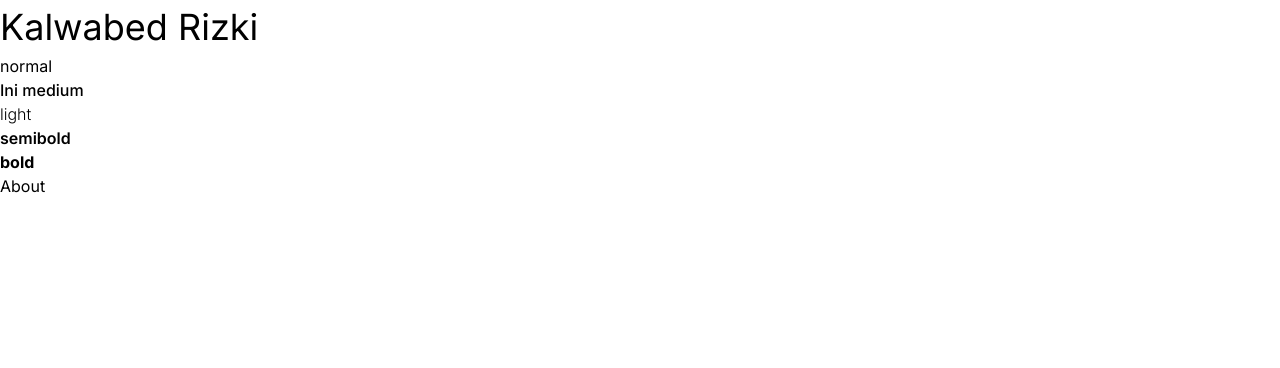
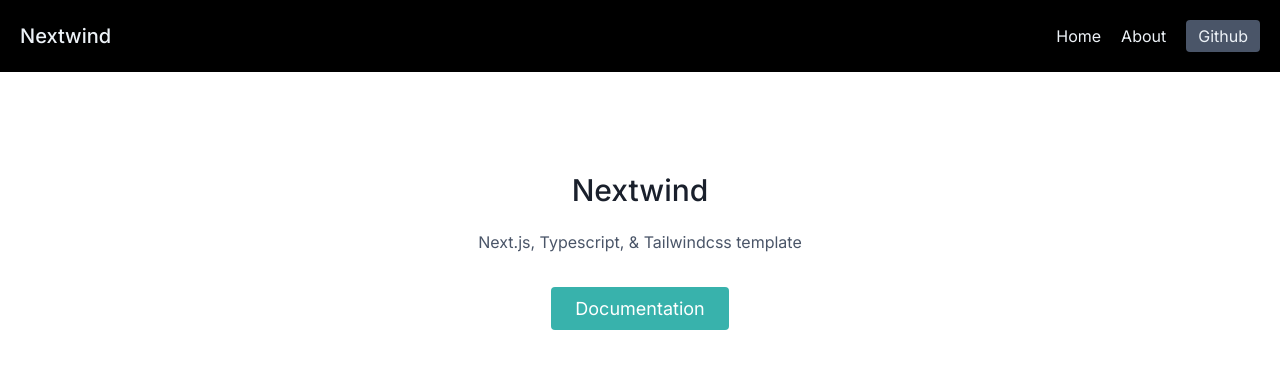
Before and after one commit to kalwabed/nextwind, a Next.js app: page / in a window 1280 px wide. Shown: the top 368 px of the page. Built offline with nearby package versions, Linux system fonts and the light colour scheme.

Commit message:
👌 IMPROVE: home page

```diff
--- a/next-sitemap.js
+++ b/next-sitemap.js
@@ -1,4 +1,6 @@
+const siteConfig = require('./site-config')
+
 module.exports = {
-  siteUrl: 'your-site.com',
+  siteUrl: siteConfig.default.url,
   generateRobotsTxt: true
 }
--- /dev/null
+++ b/src/components/Layout.tsx
@@ -0,0 +1,39 @@
+import Link from 'next/link'
+import siteConfig from 'site-config'
+
+const Layout = ({ children }) => {
+  return (
+    <>
+      <Header />
+      {children}
+    </>
+  )
+}
+
+const Header = () => (
+  <header className="text-gray-200 bg-black">
+    <div className="container mx-auto flex flex-wrap p-5 flex-col md:flex-row items-center">
+      <Link href="/">
+        <a className="flex font-medium items-center mb-4 md:mb-0">
+          <span className="text-xl">{siteConfig.title}</span>
+        </a>
+      </Link>
+      <nav className="md:ml-auto flex flex-wrap items-center text-base justify-center">
+        <Link href="/">
+          <a className="mr-5 hover:text-teal-500 transition-colors duration-75 ease-out">Home</a>
+        </Link>
+        <Link href="/about">
+          <a className="mr-5 hover:text-teal-500 transition-colors duration-75 ease-out">About</a>
+        </Link>
+      </nav>
+      <button
+        className="inline-flex items-center bg-gray-700 border-0 py-1 px-3 focus:outline-none hover:bg-teal-500 rounded text-base mt-4 md:mt-0 transition-colors duration-75 ease-out"
+        type="button"
+      >
+        <a href="https://github.com/kaliwa/nextwind">Github</a>
+      </button>
+    </div>
+  </header>
+)
+
+export default Layout
--- /dev/null
+++ b/src/components/home/hero.module.css
@@ -0,0 +1,43 @@
+.wrapper {
+  @apply text-gray-700;
+}
+
+.contentWrapper {
+  @apply mx-auto flex px-5 py-24 items-center justify-center flex-col;
+}
+
+.content {
+  @apply text-center w-full;
+}
+
+.title {
+  @apply text-4xl mb-4 font-medium text-gray-900;
+}
+
+.subtitle {
+  @apply leading-relaxed mb-8;
+}
+
+.documentation {
+  @apply inline-flex text-white bg-teal-500 border-0 py-2 px-6 rounded text-lg transition-colors ease-out duration-75;
+}
+
+.documentation:focus {
+  @apply outline-none;
+}
+
+.documentation:hover {
+  @apply bg-gray-600;
+}
+
+@screen md {
+  .title {
+    @apply text-3xl;
+  }
+}
+
+@screen lg {
+  .content {
+    @apply w-2/3;
+  }
+}
--- /dev/null
+++ b/src/components/home/hero.tsx
@@ -0,0 +1,20 @@
+import siteConfig from 'site-config'
+import styled from './hero.module.css'
+
+const Hero = () => (
+  <section className={styled.wrapper}>
+    <div className={`container ${styled.contentWrapper}`}>
+      <div className={styled.content}>
+        <h1 className={styled.title}>{siteConfig.title}</h1>
+        <p className={styled.subtitle}>{siteConfig.description}</p>
+        <div className="flex justify-center">
+          <button className={styled.documentation} type="button">
+            <a href="https://github.com/kaliwa/nextwind">Documentation</a>
+          </button>
+        </div>
+      </div>
+    </div>
+  </section>
+)
+
+export default Hero
--- a/src/pages/about.tsx
+++ b/src/pages/about.tsx
@@ -1,14 +1,13 @@
+import Layout from '@/components/Layout'
 import { NextSeo } from 'next-seo'
-import Link from 'next/link'
 
 const About = () => {
   return (
     <div>
       <NextSeo title="| about" />
-      <h2 className="text-3xl">Rizki</h2>
-      <Link href="/">
-        <a>Home</a>
-      </Link>
+      <Layout>
+        <h1 className="text-3xl mx-auto">About page</h1>
+      </Layout>
     </div>
   )
 }
--- a/src/pages/index.tsx
+++ b/src/pages/index.tsx
@@ -1,19 +1,15 @@
 import { NextSeo } from 'next-seo'
-import Link from 'next/link'
+
+import Hero from '@/components/home/hero'
+import Layout from '@/components/Layout'
 
 export default function Home() {
   return (
     <div className="app">
-      <NextSeo title="| home" />
-      <h1 className="text-4xl">Kalwabed Rizki</h1>
-      <div className="font-normal">normal</div>
-      <div className="font-medium">Ini medium</div>
-      <div className="font-light">light</div>
-      <div className="font-semibold">semibold</div>
-      <div className="font-bold">bold</div>
-      <Link href="/about">
-        <a>About</a>
-      </Link>
+      <Layout>
+        <NextSeo title="| home" />
+        <Hero />
+      </Layout>
     </div>
   )
 }
--- a/src/styles/nprogress.css
+++ b/src/styles/nprogress.css
@@ -3,7 +3,7 @@
 }
 
 #nprogress .bar {
-  background: #155e9b;
+  background: #38b2ac;
 
   position: fixed;
   z-index: 1031;
@@ -21,7 +21,7 @@
   right: 0px;
   width: 100px;
   height: 100%;
-  box-shadow: 0 0 10px #155e9b, 0 0 5px #155e9b;
+  box-shadow: 0 0 10px #38b2ac, 0 0 5px #38b2ac;
   opacity: 1;
 
   -webkit-transform: rotate(3deg) translate(0px, -4px);
@@ -44,8 +44,8 @@
   box-sizing: border-box;
 
   border: solid 2px transparent;
-  border-top-color: #155e9b;
-  border-left-color: #155e9b;
+  border-top-color: #38b2ac;
+  border-left-color: #38b2ac;
   border-radius: 50%;
 
   -webkit-animation: nprogress-spinner 400ms linear infinite;
```
Also changed, not shown: 1 other file (tests, documents, lock files or other folders).
